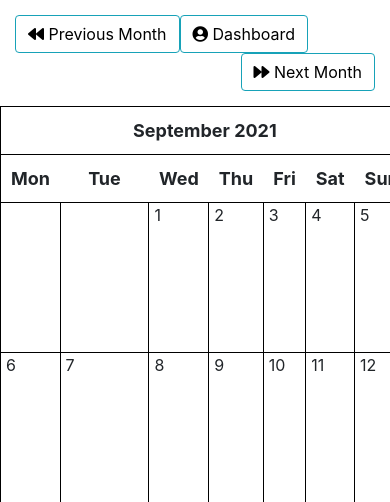
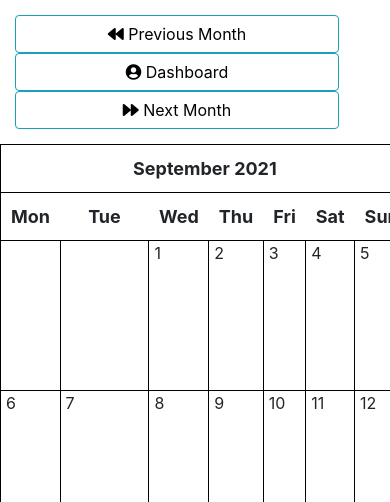
Before and after one commit to yokwejuste/goim, a Django app: page /calendar/ in a window 390 px wide; the page is wider, and only the part inside the window is pictured. Shown: the top 502 px of that part. Run offline with Django 3.2, Linux system fonts and the light colour scheme; data comes from the database, SQL or seed files in the repository; both versions use the stored data as it was after the commit; some libraries are stand-ins or nearby versions.

Commit message:
changes made and documents added

```diff
--- a/records/forms.py
+++ b/records/forms.py
@@ -101,12 +101,12 @@ class GoCustomerRegistrationForm(forms.ModelForm):
                        'placeholder': 'What is his/her Destination'}
             ),
             'photo': forms.ClearableFileInput(
-                attrs={'class': 'btn btn-primary d - block btn - user w - 100  m-lg-2',
+                attrs={'class': 'btn btn-primary d - block btn-user w-100  m-lg-2',
                        'placeholder': 'Drop his/her` picture', },
             ),
             'documents': forms.FileInput(
                 attrs={'multiple': False, 'class': ' mb-lg-2 btn btn-primary  m-lg-2'
-                                                   ' d - block btn - user w - 100',
+                                                   ' d-block btn-user w-100',
                        'placeholder': 'Drop his files at once here'},
             ),
             'phone_number': forms.NumberInput(
--- a/templates/base.html
+++ b/templates/base.html
@@ -13,6 +13,23 @@
     <link rel="stylesheet" type="text/css" href="{% static 'css/test.css' %}">
     <script src="//cdn.ckeditor.com/4.14.1/standard/ckeditor.js"></script>
     <title>Go Immigration agenda</title>
+    <style>
+        @media screen and (min-width: 0px) and (max-width: 700px) {
+            .bn {
+                width: 90%;
+                float: none;
+                align-content: center;
+            }
+            table{
+                width: 100%;
+            }
+            tr, td{
+                width: 10px;
+                height: 5px;
+            }
+            /* show it on small screens */
+        }
+    </style>
 </head>
 <body>
 
--- a/templates/calendar.html
+++ b/templates/calendar.html
@@ -1,10 +1,10 @@
 {% extends 'base.html' %}
 {% load static %}
 {% block content %}
-    <div class="clearfix">
-        <a class="btn btn-info left" href="{% url 'calendar' %}?{{ prev_month }}"><i class="fas fa-backward"></i> Previous Month </a>
-        <a class="btn btn-info left" href="{% url 'dashboard' %}"><i class="fas fa-user-circle"></i> Dashboard </a>
-        <a class="btn btn-info right" href="{% url 'calendar' %}?{{ next_month }}"><i class="fas fa-forward"></i> Next Month </a>
+    <div class="w-full clearfix">
+        <a class="btn bn btn-info left" href="{% url 'calendar' %}?{{ prev_month }}"><i class="fas fa-backward"></i> Previous Month </a>
+        <a class="btn bn btn-info left" href="{% url 'dashboard' %}"><i class="fas fa-user-circle"></i> Dashboard </a>
+        <a class="btn bn btn-info right" href="{% url 'calendar' %}?{{ next_month }}"><i class="fas fa-forward"></i> Next Month </a>
     </div>
     {{ calendar }}
 {% endblock %}
--- a/templates/customers_preview.html
+++ b/templates/customers_preview.html
@@ -101,6 +101,9 @@
             }
 
             /* show it on small screens */
+            .progress > .progress-bar , progress{
+                height: 3px !important;
+            }
         }
     </style>
 </head>
@@ -298,7 +301,7 @@
                                         <td>
                                             <span>{{ item2.value }}%</span>
                                             {% if item2.value == 100 %} <span>🥰</span>
-                                                <div class="progress">
+                                                <div class="progress progress-sm">
                                                     <div class="progress-bar bg-{{ item4 }}" role="progressbar"
                                                          style="width: {{ item2.value }}%"
                                                          aria-valuenow="{{ item2.value }}" aria-valuemin="0"
--- a/templates/event.html
+++ b/templates/event.html
@@ -6,7 +6,7 @@
 
 {% block content %}
     <div class="clearfix">
-        <a class="btn btn-info left" href="{% url 'calendar' %}"> Calendar </a>
+        <a class="btn bn btn-info left" href="{% url 'calendar' %}"> Calendar </a>
     </div>
 
     <form method="post">
--- a/templates/index.html
+++ b/templates/index.html
@@ -9,6 +9,7 @@
     <link rel="stylesheet" href="{% static 'css/main.css' %}">
     <link rel="stylesheet" href="{% static 'css/tailwind.css' %}">
     <meta charset="UTF-8">
+    <meta name="viewport" content="width=device-width, initial-scale=1.0, shrink-to-fit=no">
     <style>
         .loader {
             border: 16px solid #f3f3f3;
@@ -100,7 +101,5 @@
     }
 </script>
 <script async defer src="https://scripts.simpleanalyticscdn.com/latest.js"></script>
-<noscript><img src="https://queue.simpleanalyticscdn.com/noscript.gif" alt=""
-               referrerpolicy="no-referrer-when-downgrade"/></noscript>
 </body>
 </html>
```
Also changed, not shown: templates/files.html (+5 -4 lines), data.sqlite3.
